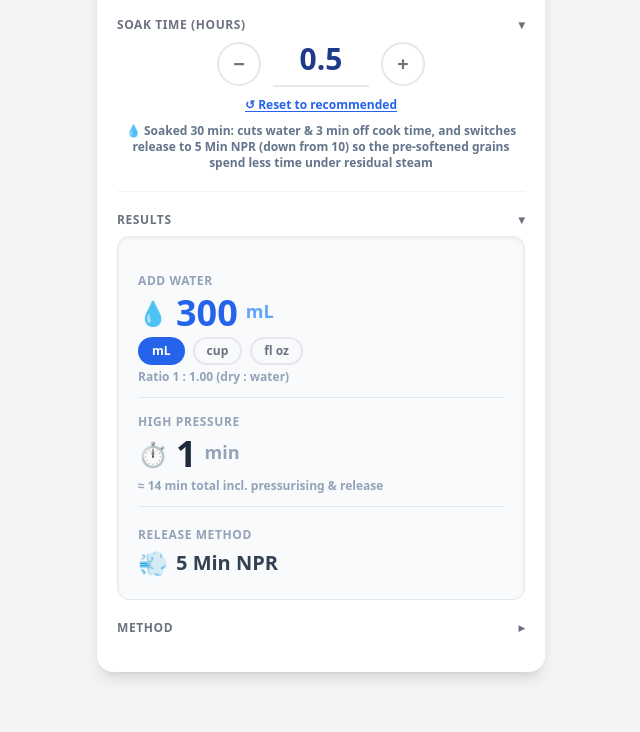
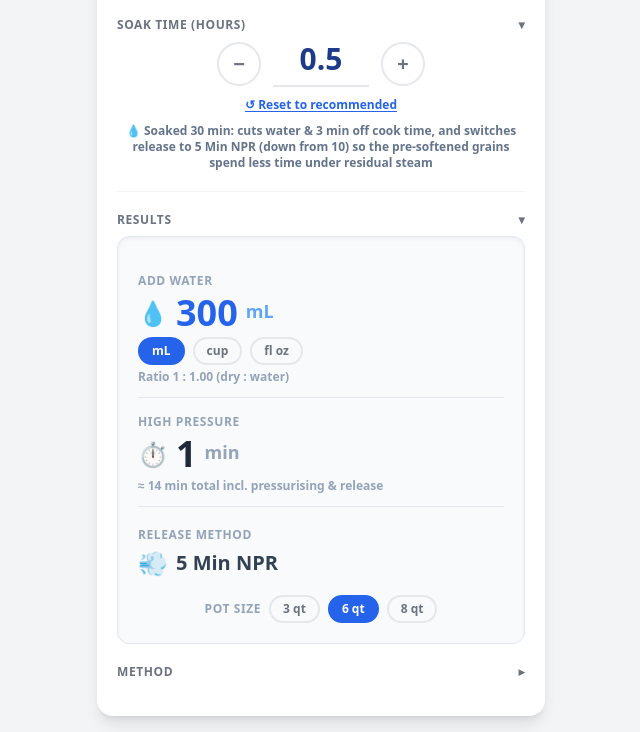
Before and after one commit to Purple-Drain/instant-pot-calculator, a plain HTML site: page index.html in a window 1280 px wide. Shown: the part 678-1410 px from the top of the page, without its empty margins (319-959 px from the left). Before the commit the page ends 1366 px from the top, so only its background shows below. Drawn offline with nearby package versions, Linux system fonts and the light colour scheme.

Commit message:
Pot size setting (3 / 6 / 8 qt) for the liquid warnings (#34)
Addresses #28

Co-Authored-By: Claude Opus 5 (1M context) <noreply@anthropic.com>
Claude-Session: https://claude.ai/code/session_019CfZvmUxxSBUcAc5tn4312

```diff
--- a/index.html
+++ b/index.html
@@ -173,6 +173,10 @@
                                     <span id="release" class="text-xl font-bold text-slate-700">10 Min NPR</span>
                                 </div>
                             </div>
+                        </div>
+                        <div class="flex items-center justify-center gap-2 flex-wrap">
+                            <span class="text-xs font-bold text-slate-400 uppercase tracking-wider">Pot size</span>
+                            <div id="pot-size-toggle" class="flex gap-2"></div>
                         </div>
                         <div id="liquid-warning" class="hidden text-xs font-bold text-amber-800 bg-amber-50 border border-amber-200 rounded-lg p-3 text-center"></div>
                     </div>
@@ -592,11 +596,19 @@
     // Approximate minutes each release method takes, for the total-time estimate.
     const RELEASE_MINUTES = { '10 Min NPR': 10, '15 Min NPR': 15, 'Quick Release': 1, 'Full NPR': 20, '5 Min NPR': 5 };
 
-    // Instant Pot needs roughly a cup of thin liquid to come to pressure (a 6 qt
-    // pot; 8 qt wants more), and foamy grains/pulses must stay under the
-    // half-full line. Both are shown as warnings, never enforced.
-    const MIN_LIQUID_ML = 250;
-    const HALF_FULL_ML = 2800;
+    // Per pot size: the liquid floor to reach pressure, and the half-full line
+    // (half the rated capacity: 2.8 / 5.7 / 7.6 L) that foamy grains and pulses
+    // must stay under. Both are shown as warnings, never enforced. The manual
+    // lists 1½ cups (375 mL) minimum for 6 qt, but Instant Pot's own rice
+    // recipes run 1 cup of water in a 6 qt pot, since a grain batch's water is
+    // all free at the start; 375 would warn on the app's own default screen, so
+    // 3 and 6 qt use the practical 1 cup floor. 8 qt keeps the manual's 2 cups.
+    const POT_SIZES = [
+        { id: '3qt', label: '3 qt', minLiquidMl: 250, halfFullMl: 1400 },
+        { id: '6qt', label: '6 qt', minLiquidMl: 250, halfFullMl: 2850 },
+        { id: '8qt', label: '8 qt', minLiquidMl: 500, halfFullMl: 3800 },
+    ];
+    const DEFAULT_POT_SIZE = '6qt';
 
     const SOAK_STEP = 0.5;
     const MAX_SOAK_HOURS = 24;
@@ -806,6 +818,7 @@
     const methodList = document.getElementById('method-list');
     const waterUnitToggle = document.getElementById('water-unit-toggle');
     const waterUnitLabel = document.getElementById('water-unit-label');
+    const potSizeToggle = document.getElementById('pot-size-toggle');
     const blockWeight = document.getElementById('block-weight');
     const blockSoak = document.getElementById('block-soak');
     const blockResults = document.getElementById('block-results');
@@ -822,6 +835,7 @@
 
     let weightUnit = 'g';
     let waterUnit = 'mL';
+    let potSize = DEFAULT_POT_SIZE;
     let prepWashWeight = 500;
 
     // Remember the last selection and units so reopening the page in the kitchen
@@ -830,7 +844,7 @@
     const saveState = () => {
         try {
             localStorage.setItem(STORAGE_KEY, JSON.stringify({
-                currentCategory, currentItemId, weight, weightUnit, waterUnit,
+                currentCategory, currentItemId, weight, weightUnit, waterUnit, potSize,
             }));
         } catch (e) { /* storage unavailable */ }
     };
@@ -845,6 +859,7 @@
             if (Number.isFinite(saved.weight) && saved.weight > 0) weight = saved.weight;
             if (WEIGHT_UNITS.some((u) => u.id === saved.weightUnit)) weightUnit = saved.weightUnit;
             if (WATER_UNITS.some((u) => u.id === saved.waterUnit)) waterUnit = saved.waterUnit;
+            if (POT_SIZES.some((p) => p.id === saved.potSize)) potSize = saved.potSize;
         } catch (e) { /* ignore corrupt or unavailable storage */ }
     };
     loadState();
@@ -868,6 +883,7 @@
     };
 
     buildUnitToggle(weightUnitToggle, WEIGHT_UNITS, (id) => { weightUnit = id; });
+    buildUnitToggle(potSizeToggle, POT_SIZES, (id) => { potSize = id; });
     buildUnitToggle(waterUnitToggle, WATER_UNITS, (id) => { waterUnit = id; });
 
     prepWashWeightInput.addEventListener('input', (e) => {
@@ -1084,6 +1100,9 @@
         waterUnitToggle.querySelectorAll('button').forEach((btn) => {
             btn.className = unitBtnClass(btn.dataset.unit === waterUnit);
         });
+        potSizeToggle.querySelectorAll('button').forEach((btn) => {
+            btn.className = unitBtnClass(btn.dataset.unit === potSize);
+        });
 
         if (item.soak) {
             soakControls.classList.remove('hidden');
@@ -1140,11 +1159,12 @@
             : `≈ ${estimateTotalMinutes(release, water, time)} min total incl. pressurising & release`;
         document.getElementById('release').textContent = release;
 
-        if (water > 0 && water < MIN_LIQUID_ML) {
-            liquidWarningEl.textContent = `⚠️ ${water} mL is under the ~${MIN_LIQUID_ML} mL an Instant Pot needs to reach pressure. Cook a bigger batch, or use pot-in-pot with 250 mL water in the outer pot.`;
+        const pot = POT_SIZES.find((p) => p.id === potSize);
+        if (water > 0 && water < pot.minLiquidMl) {
+            liquidWarningEl.textContent = `⚠️ ${water} mL is under the ~${pot.minLiquidMl} mL the ${pot.label} pot needs to reach pressure. Cook a bigger batch, or use pot-in-pot with ${pot.minLiquidMl} mL water in the outer pot.`;
             liquidWarningEl.classList.remove('hidden');
-        } else if (water + weight > HALF_FULL_ML) {
-            liquidWarningEl.textContent = '⚠️ This batch is over the half-full line of a 6 qt pot. Foamy grains and pulses expand a lot, so split it into two batches.';
+        } else if (water + weight > pot.halfFullMl) {
+            liquidWarningEl.textContent = `⚠️ This batch is over the half-full line of the ${pot.label} pot (about ${pot.halfFullMl} mL). Foamy grains and pulses expand a lot, so split it into two batches.`;
             liquidWarningEl.classList.remove('hidden');
         } else {
             liquidWarningEl.classList.add('hidden');
```
Also changed, not shown: CLAUDE.md (+5 -2 lines), README.md.
